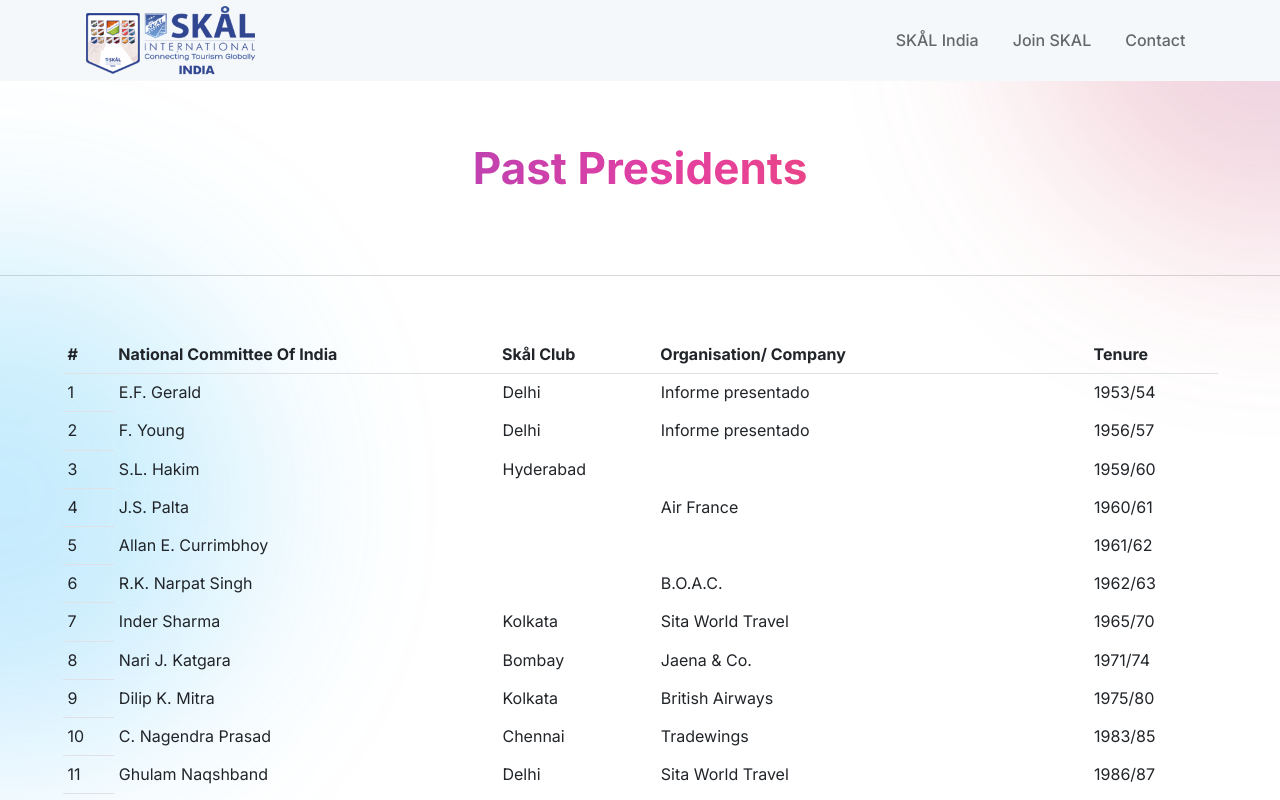
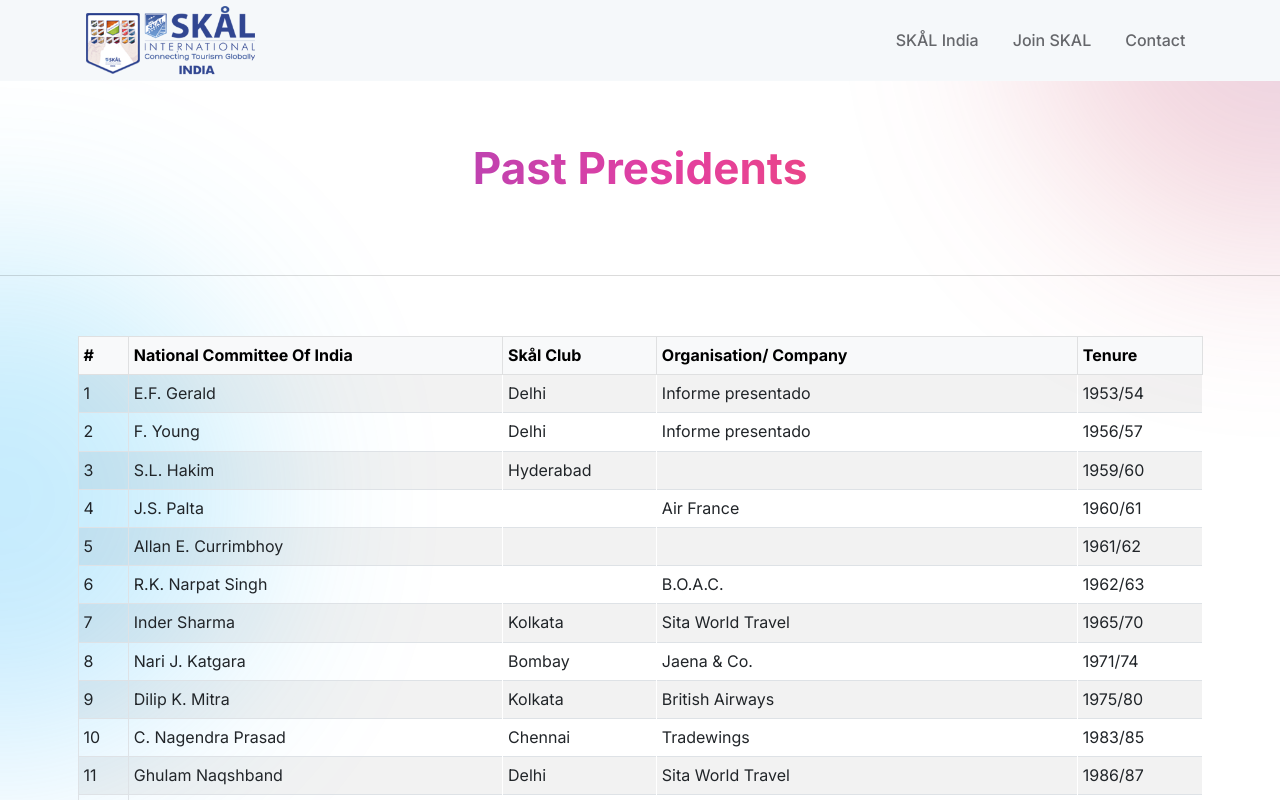
Before and after one commit to JogiJacob/skal-india, a React (Create React App) app: page /past-presidents in a window 1280 px wide. Shown: the top 800 px of the page. Built offline with nearby package versions, Linux system fonts and the light colour scheme.

Commit message:
table fix

```diff
--- a/src/pages/PastPresidents.js
+++ b/src/pages/PastPresidents.js
@@ -24,9 +24,9 @@ const PastPresidents = () => {
             <div className="main-content">
             <div className="rwt-team-area rn-section-gap">
         <div className="container">
-            <div className="row row--30">
-            <table class="table">
-  <thead>
+            <div className="table-responsive">
+    <table className="table table-striped table-hover table-bordered">
+  <thead className="table-light">
     <tr>
       <th scope="col">#</th>
       <th scope="col">National Committee Of India</th>
```
